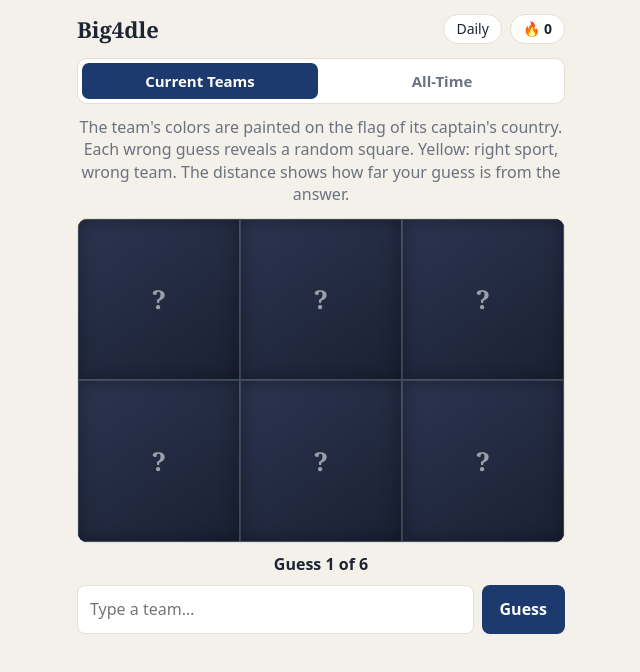
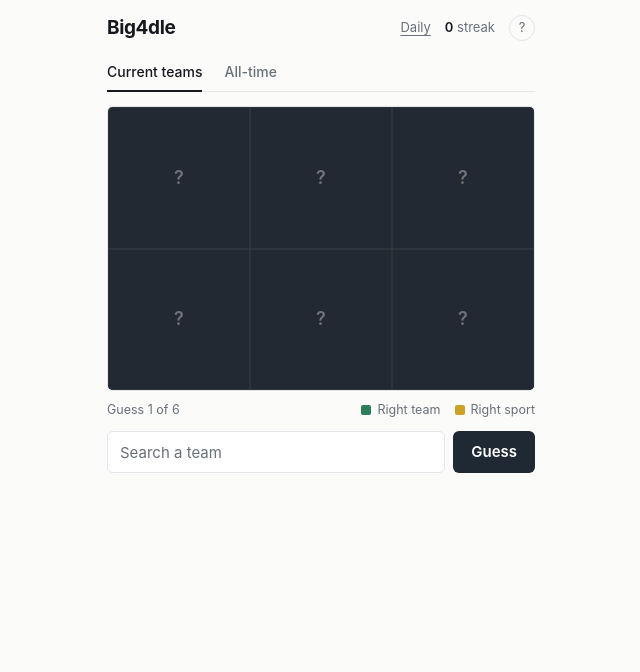
Before and after one commit to gabrielstemarie0/Big4dle, a plain HTML site: page index.html in a window 1280 px wide. Shown: the whole page, without its empty margins (319-959 px from the left). Drawn offline with Linux system fonts and the light colour scheme.

Commit message:
Redesign: slim header, underline tabs, how-to-play popup, restrained light/dark palette
Co-Authored-By: Claude Sonnet 5.5 <noreply@anthropic.com>
Claude-Session: https://claude.ai/code/session_016hfPirMptNrkBJKFViKhro

```diff
--- a/game.js
+++ b/game.js
@@ -136,6 +136,7 @@
     $("tab-alltime").setAttribute("aria-selected", e === "alltime");
     setup("daily");
   }
+  $("help-btn").onclick = () => $("help").showModal();
   $("tab-current").onclick = () => setEdition("current");
   $("tab-alltime").onclick = () => setEdition("alltime");
   setEdition("current");
--- a/index.html
+++ b/index.html
@@ -10,30 +10,34 @@
 </head>
 <body>
   <header class="top">
-    <h1>Big4dle</h1>
-    <div class="chips">
-      <button class="chip" id="mode-btn" type="button">Daily</button>
-      <span class="chip" title="Current streak">🔥 <b id="streak">0</b></span>
+    <div class="bar">
+      <h1>Big4dle</h1>
+      <div class="tools">
+        <button class="link" id="mode-btn" type="button">Daily</button>
+        <span class="streak" title="Current streak"><b id="streak">0</b> streak</span>
+        <button class="icon" id="help-btn" type="button" aria-label="How to play">?</button>
+      </div>
     </div>
+    <nav class="tabs" role="tablist" aria-label="Edition">
+      <button class="tab" id="tab-current" role="tab" type="button">Current teams</button>
+      <button class="tab" id="tab-alltime" role="tab" type="button">All-time</button>
+    </nav>
   </header>
 
   <main>
-    <div class="tabs" role="tablist" aria-label="Edition">
-      <button class="tab" id="tab-current" role="tab" type="button">Current Teams</button>
-      <button class="tab" id="tab-alltime" role="tab" type="button">All-Time</button>
-    </div>
-    <p class="sub" id="sub">The team's colors are painted on the flag of its captain's country. Each wrong guess reveals a random square. Yellow: right sport, wrong team. The distance shows how far your guess is from the answer.</p>
-
     <div class="board" id="board" aria-label="Mystery flag">
       <div id="flag"></div>
       <div class="tiles" id="tiles"></div>
     </div>
 
-    <p class="status" id="status" aria-live="polite"></p>
+    <div class="meta">
+      <span id="status" aria-live="polite"></span>
+      <span class="key"><i class="g"></i>Right team <i class="y"></i>Right sport</span>
+    </div>
 
     <form id="form" autocomplete="off">
       <div class="combo">
-        <input id="guess" type="text" placeholder="Type a team…" aria-label="Guess a team" spellcheck="false" autocapitalize="off">
+        <input id="guess" type="text" placeholder="Search a team" aria-label="Guess a team" spellcheck="false" autocapitalize="off">
         <ul id="options" role="listbox" hidden></ul>
       </div>
       <button class="btn" id="submit" type="submit">Guess</button>
@@ -53,6 +57,18 @@
     </section>
   </main>
 
+  <dialog id="help">
+    <h2>How to play</h2>
+    <ul>
+      <li>The flag is the national flag of the team's captain (or star player), painted in the team's colors.</li>
+      <li>Guess the team in 6 tries. Each wrong guess uncovers a random square.</li>
+      <li><b class="gt">Green</b> is the right team. <b class="yt">Yellow</b> is the right sport, wrong team.</li>
+      <li>Each guess shows how far it is from the answer in km, with no direction.</li>
+      <li>One puzzle a day for each edition: current teams, or all-time including teams that no longer exist.</li>
+    </ul>
+    <form method="dialog"><button class="btn">Got it</button></form>
+  </dialog>
+
   <script src="teams.js"></script>
   <script src="captains.js"></script>
   <script src="places.js"></script>
--- a/styles.css
+++ b/styles.css
@@ -1,40 +1,56 @@
-:root{--bg:#f4f1ea;--card:#fff;--ink:#1d2433;--muted:#6b7280;--line:#e4dfd3;--accent:#1d3a6e;--good:#2f9e63;--bad:#c9473f;--cover:#1d3a6e}
-@media (prefers-color-scheme:dark){:root{--bg:#12151d;--card:#1b202c;--ink:#f1eee6;--muted:#9aa3b2;--line:#2a3142;--accent:#5b86d6;--cover:#2a3a66}}
+/* Big4dle: clean, restrained. Light by default; follows the system dark mode. */
+:root{--bg:#fbfbfa;--surface:#ffffff;--ink:#15181d;--muted:#69707a;--line:#e3e5e8;--accent:#1f2933;--on-accent:#ffffff;--good:#2e7d5b;--yellow:#c9a227;--cover:#222932;--focus:#2563eb}
+@media (prefers-color-scheme:dark){:root:not([data-theme=light]){--bg:#0f1216;--surface:#171b21;--ink:#eceef1;--muted:#8b929c;--line:#262b33;--accent:#e8eaed;--on-accent:#101317;--good:#3a9a73;--yellow:#d4ae35;--cover:#1c222a;--focus:#6ea0ff}}
+:root[data-theme=dark]{--bg:#0f1216;--surface:#171b21;--ink:#eceef1;--muted:#8b929c;--line:#262b33;--accent:#e8eaed;--on-accent:#101317;--good:#3a9a73;--yellow:#d4ae35;--cover:#1c222a;--focus:#6ea0ff}
 *{box-sizing:border-box}
-body{margin:0;background:var(--bg);color:var(--ink);font:16px/1.4 system-ui,sans-serif}
-.top{display:flex;justify-content:space-between;align-items:center;max-width:520px;margin:0 auto;padding:14px 16px}
-.top h1{margin:0;font:700 22px Georgia,serif}
-.chips{display:flex;gap:8px}
-.chip{background:var(--card);border:1px solid var(--line);border-radius:999px;padding:4px 12px;color:var(--ink);font:inherit;font-size:14px}
-button.chip{cursor:pointer}
-main{max-width:520px;margin:0 auto;padding:0 16px 40px}
-.sub{color:var(--muted);margin:0 0 12px;text-align:center}
-.board{position:relative;aspect-ratio:3/2;border-radius:10px;overflow:hidden;border:1px solid var(--line);background:var(--card)}
+body{margin:0;background:var(--bg);color:var(--ink);font:15px/1.45 -apple-system,BlinkMacSystemFont,"Segoe UI",Roboto,Helvetica,Arial,sans-serif;-webkit-font-smoothing:antialiased}
+button{font:inherit;color:inherit}
+.top{max-width:460px;margin:0 auto;padding:14px 16px 0}
+.bar{display:flex;align-items:center;justify-content:space-between}
+h1{margin:0;font-size:19px;font-weight:700;letter-spacing:-.02em}
+.tools{display:flex;align-items:center;gap:14px;font-size:13px;color:var(--muted)}
+.tools b{color:var(--ink);font-weight:600}
+.link{background:none;border:0;padding:0;cursor:pointer;color:var(--muted);text-decoration:underline;text-underline-offset:3px}
+.icon{width:26px;height:26px;border-radius:50%;border:1px solid var(--line);background:none;color:var(--muted);cursor:pointer;font-size:13px;line-height:1}
+.tabs{display:flex;gap:22px;margin-top:12px;border-bottom:1px solid var(--line)}
+.tab{background:none;border:0;padding:8px 0;margin-bottom:-1px;border-bottom:2px solid transparent;color:var(--muted);font-size:14px;font-weight:500;cursor:pointer}
+.tab[aria-selected="true"]{color:var(--ink);border-bottom-color:var(--ink)}
+main{max-width:460px;margin:0 auto;padding:14px 16px 40px}
+.board{position:relative;aspect-ratio:3/2;border-radius:6px;overflow:hidden;border:1px solid var(--line);background:var(--surface)}
 #flag{position:absolute;inset:0}#flag svg{width:100%;height:100%;display:block}
 .tiles{position:absolute;inset:0;display:grid;grid-template:repeat(2,1fr)/repeat(3,1fr)}
-.tile{background:linear-gradient(145deg,#2b3550,#1a2033);border:1px solid rgba(255,255,255,.14);display:grid;place-items:center;color:rgba(255,255,255,.55);font:700 26px Georgia,serif;transition:opacity .5s;box-shadow:inset 0 0 18px rgba(0,0,0,.35)}
+.tile{background:var(--cover);box-shadow:inset 0 0 0 .5px rgba(255,255,255,.1);display:grid;place-items:center;color:rgba(255,255,255,.35);font-size:18px;font-weight:600;transition:opacity .45s}
 .tile.open{opacity:0;pointer-events:none}
-.status{min-height:1.4em;text-align:center;margin:10px 0;font-weight:600}
+.meta{display:flex;justify-content:space-between;align-items:center;margin:10px 0 12px;font-size:12.5px;color:var(--muted)}
+.key{display:flex;align-items:center;gap:6px}
+.key i{display:inline-block;width:10px;height:10px;border-radius:2px;margin-left:8px}
+.key i:first-child{margin-left:0}
+.key .g{background:var(--good)}.key .y{background:var(--yellow)}
 form{display:flex;gap:8px}
 .combo{position:relative;flex:1}
-input{width:100%;padding:12px;border:1px solid var(--line);border-radius:8px;background:var(--card);color:var(--ink);font:inherit}
-#options{position:absolute;left:0;right:0;top:100%;margin:2px 0 0;padding:0;list-style:none;background:var(--card);border:1px solid var(--line);border-radius:8px;max-height:220px;overflow:auto;z-index:5}
-#options li{padding:10px 12px;cursor:pointer}
-#options li.on,#options li:hover{background:var(--accent);color:#fff}
-.btn{padding:12px 18px;border:0;border-radius:8px;background:var(--accent);color:#fff;font:600 16px system-ui;cursor:pointer}
+input{width:100%;height:42px;padding:0 12px;border:1px solid var(--line);border-radius:6px;background:var(--surface);color:var(--ink);font:inherit}
+input:focus,.btn:focus-visible,.tab:focus-visible,.icon:focus-visible,.link:focus-visible{outline:2px solid var(--focus);outline-offset:1px}
+input::placeholder{color:var(--muted)}
+#options{position:absolute;left:0;right:0;top:100%;margin:4px 0 0;padding:4px;list-style:none;background:var(--surface);border:1px solid var(--line);border-radius:6px;max-height:240px;overflow:auto;z-index:5;box-shadow:0 8px 24px rgba(0,0,0,.12)}
+#options li{padding:9px 10px;border-radius:4px;cursor:pointer}
+#options li.on,#options li:hover{background:var(--accent);color:var(--on-accent)}
+.btn{height:42px;padding:0 18px;border:0;border-radius:6px;background:var(--accent);color:var(--on-accent);font-weight:600;cursor:pointer}
 .btn.ghost{background:transparent;color:var(--ink);border:1px solid var(--line)}
-.btn:disabled{opacity:.5;cursor:default}
-.guesses{list-style:none;padding:0;margin:14px 0;display:grid;gap:6px}
-.guesses li{padding:10px 12px;border:1px solid var(--line);border-radius:8px;background:var(--card);display:flex;justify-content:space-between;align-items:center;gap:10px}
-.guesses li .km{font-variant-numeric:tabular-nums;white-space:nowrap;opacity:.85;font-size:14px}
-.guesses li.ok{background:var(--good);border-color:var(--good);color:#fff;font-weight:700}
-.guesses li.close{background:#e9b92f;border-color:#e9b92f;color:#1d2433;font-weight:600}
-.end{text-align:center;background:var(--card);border:1px solid var(--line);border-radius:10px;padding:16px}
-.end h2{margin:0 0 8px;font-family:Georgia,serif}
-.share{font:20px/1.3 monospace;margin:8px 0 12px}
+.btn:disabled{opacity:.45;cursor:default}
+.guesses{list-style:none;padding:0;margin:12px 0;display:grid;gap:6px}
+.guesses li{height:40px;padding:0 12px;border:1px solid var(--line);border-radius:6px;background:var(--surface);display:flex;justify-content:space-between;align-items:center;gap:10px}
+.guesses li .km{font-variant-numeric:tabular-nums;white-space:nowrap;font-size:13px;opacity:.8}
+.guesses li.ok{background:var(--good);border-color:var(--good);color:#fff;font-weight:600}
+.guesses li.close{background:var(--yellow);border-color:var(--yellow);color:#1a1a1a;font-weight:600}
+.end{text-align:center;border:1px solid var(--line);background:var(--surface);border-radius:6px;padding:18px 16px}
+.end h2{margin:0 0 4px;font-size:18px;letter-spacing:-.01em}
+.detail{margin:0 0 10px;color:var(--muted);font-size:13px}
+.share{font:18px/1.3 ui-monospace,Menlo,monospace;margin:10px 0 14px}
 .row{display:flex;gap:8px;justify-content:center;flex-wrap:wrap}
-.stats{color:var(--muted);font-size:14px;margin:12px 0 0}
-.tabs{display:flex;gap:6px;margin:0 0 12px;background:var(--card);border:1px solid var(--line);border-radius:10px;padding:4px}
-.tab{flex:1;padding:8px;border:0;border-radius:7px;background:transparent;color:var(--muted);font:600 15px system-ui;cursor:pointer}
-.tab[aria-selected="true"]{background:var(--accent);color:#fff}
-.detail{margin:0 0 8px;color:var(--muted);font-size:14px}
+.stats{color:var(--muted);font-size:13px;margin:14px 0 0}
+dialog{border:1px solid var(--line);border-radius:8px;background:var(--surface);color:var(--ink);max-width:380px;width:calc(100% - 32px);padding:20px}
+dialog::backdrop{background:rgba(0,0,0,.45)}
+dialog h2{margin:0 0 10px;font-size:17px}
+dialog ul{margin:0 0 16px;padding-left:18px;color:var(--ink)}
+dialog li{margin:6px 0}
+.gt{color:var(--good)}.yt{color:#a8861a}
```
